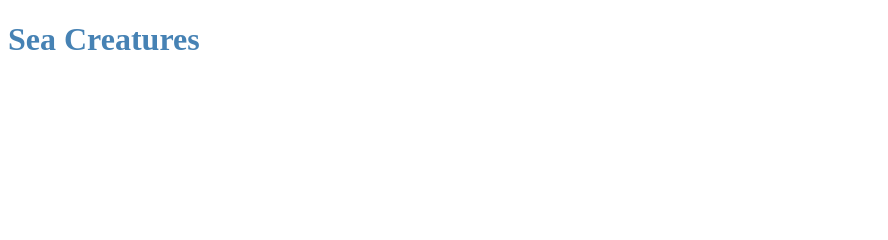
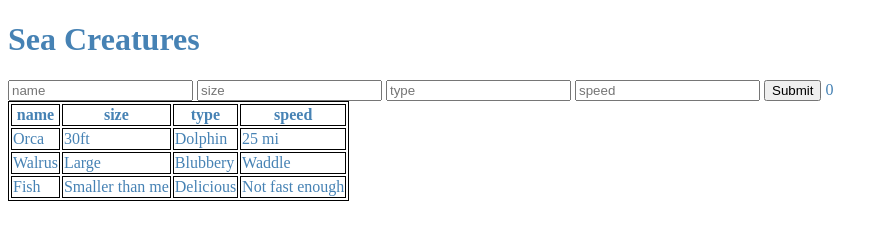
Before and after one commit to agjorvad/kochab-jquery-sea-creatures, a plain HTML site: page index.html in a window 1280 px wide. Shown: the whole page, without its empty margins (0-888 px from the left). Drawn offline with Linux system fonts and the light colour scheme.

Commit message:
allow user to add new creature

```diff
--- a/index.html
+++ b/index.html
@@ -11,5 +11,41 @@
 </head>
 <body>
     <h1>Sea Creatures</h1>
+    <input type="text" placeholder="name" id='newCreatureName'/>
+    <input type="number" placeholder="size" id='newCreatureSize'/>
+    <input type="text" placeholder="type" id='newCreatureType'/>
+    <input type="number" placeholder="speed" id='newCreatureSpeed'/>
+    <button id='counterButton'>Submit</button>
+    <span id='totalCount'>total count</span>
+    <table id='creatureTable'>
+    <thead>
+        <tr>
+            <th>name</th>
+            <th>size</th>
+            <th>type</th>
+            <th>speed</th>
+        </tr>
+    </thead>
+    <tbody id='creatureList'>
+        <tr>
+            <td>Orca</td>
+            <td>30ft</td>
+            <td>Dolphin</td>
+            <td>25 mi</td>
+        </tr>
+        <tr>
+            <td>Walrus</td>
+            <td>Large</td>
+            <td>Blubbery</td>
+            <td>Waddle</td>
+        </tr>
+        <tr>
+            <td>Fish</td>
+            <td>Smaller than me</td>
+            <td>Delicious</td>
+            <td>Not fast enough</td>
+        </tr>
+    </tbody>
+</table>
 </body>
 </html>
--- a/script.js
+++ b/script.js
@@ -0,0 +1,34 @@
+console.log( 'script.js has been sourced');
+
+
+let clickCount = 0;
+
+$(document).ready(function(){
+    console.log( 'jQuery is ready');
+    $('#counterButton').on( 'click', clickHandler);
+    updateDomCount();
+});
+
+function clickHandler(){
+    console.log( 'counter button was clicked!');
+    clickCount++;
+    console.log(clickCount);
+    updateDomCount();
+    addNewCreature();
+}
+
+function updateDomCount(){
+    $('#totalCount').text(clickCount);
+}
+
+let creatureName = $( '#newCreatureName' )
+function addNewCreature(){
+    $('#creatureList').prepend(
+       '<tr>' +
+            '<td>' + $('#newCreatureName').val() + '</td>' +
+            '<td>' + $('#newCreatureSize').val() + ' ft.</td>' +
+            '<td>' + $('#newCreatureType').val() + '</td>' +
+            '<td>' + $('#newCreatureSpeed').val() + ' mph</td>' +
+       '</tr>'
+    );
+}
--- a/style.css
+++ b/style.css
@@ -1,3 +1,7 @@
 body{
     color: steelblue;
 }
+
+#creatureTable, td, th{
+    border: 1px solid black;
+}
```
